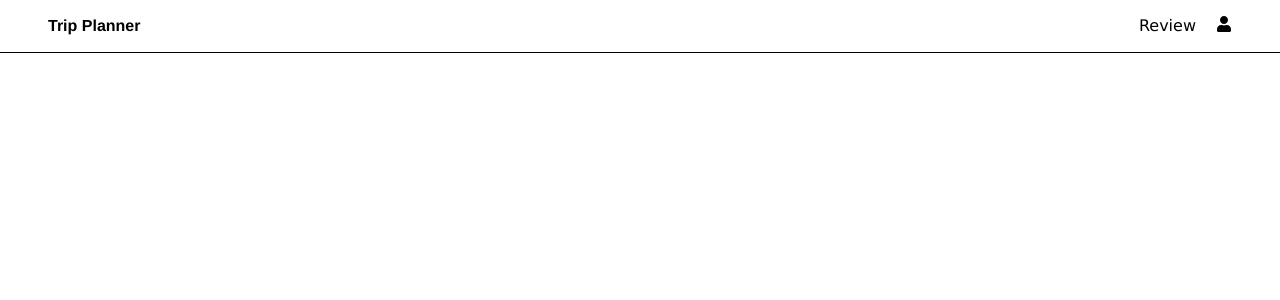
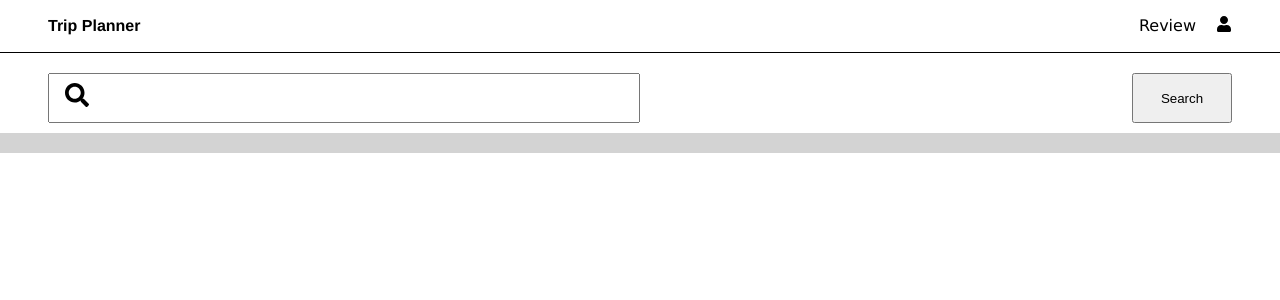
Before and after one commit to IlariaMessiha/Trip-Planner-Project, a React (Create React App) app: page /Search in a window 1280 px wide. Shown: the top 300 px of the page. Built offline with nearby package versions, Linux system fonts and the light colour scheme.

Commit message:
SearchPage and  url params

```diff
--- a/src/App.tsx
+++ b/src/App.tsx
@@ -1,6 +1,6 @@
 import React from "react";
 import { NavigationBar } from "./Components/NavigationBar";
-import { BrowserRouter, Route, Routes } from "react-router-dom";
+import { BrowserRouter, Link, Route, Routes } from "react-router-dom";
 import { Dashboard } from "./Pages/Dashboard";
 import { LocationPage } from "./Pages/LocationPage";
 import { SearchPage } from "./Pages/SearchPage";
@@ -17,7 +17,7 @@ function App() {
           <Route path="/" element={<Dashboard />} />
           <Route path="/location/:id" element={<LocationPage />} />
           <Route path="/activity/:id" element={<ActivityPage />} />
-          <Route path="/SearchPage" element={<SearchPage />} />
+          <Route path="/Search" element={<SearchPage />} />
         </Routes>
       </BrowserRouter>
     </div>
--- a/src/Components/core/InputTextSearchPage.module.css
+++ b/src/Components/core/InputTextSearchPage.module.css
@@ -1,7 +1,7 @@
 .container {
     display: flex;
     font-size: x-large;
-    padding-top: 20px;
+
     width: 50%;
     align-items: center;
 }
--- a/src/Components/core/InputTextSearchPage.tsx
+++ b/src/Components/core/InputTextSearchPage.tsx
@@ -1,10 +1,10 @@
 import { ChangeEventHandler, FC } from "react";
 import { FaSearch } from "react-icons/fa";
+import { Container } from "./Container";
 import styles from "./InputTextSearchPage.module.css";
-
 interface InputTextSearchPageProps {
   onChange: ChangeEventHandler<HTMLInputElement> | undefined;
-  inputValue: string;
+  inputValue: string | undefined;
 }
 export const InputTextSearchPage: FC<InputTextSearchPageProps> = ({
   onChange,
--- /dev/null
+++ b/src/Components/widgets/SearchEngine.module.css
@@ -0,0 +1,39 @@
+.searchContainer {
+    display: flex;
+    justify-content: space-between;
+    padding-top: 20px;
+    padding-bottom: 10px;
+
+
+
+}
+
+.searchButton {
+    width: 100px;
+    height: 50px;
+
+}
+
+
+
+.searchResultContainer {
+    background-color: lightgray;
+
+    padding-top: 20px;
+}
+
+.searchResult {
+    background-color: white;
+}
+
+.searchResultElement {
+    padding: 20px;
+    display: flex;
+    border-bottom: 1px solid black;
+
+}
+
+img {
+    width: 200px;
+    height: 200px;
+}
--- a/src/Components/widgets/SearchEngine.tsx
+++ b/src/Components/widgets/SearchEngine.tsx
@@ -1,3 +1,106 @@
+import React, { KeyboardEventHandler } from "react";
+import { ChangeEvent, MouseEvent, useState } from "react";
+import { useParams } from "react-router";
+import { useNavigate } from "react-router-dom";
+import { apiCalls } from "../../api/api";
+import { SearchResult } from "../../types/SearchResult";
+import { Container } from "../core/Container";
+import { InputTextSearchPage } from "../core/InputTextSearchPage";
+import { Typography } from "../core/Typography";
+import styles from "./SearchEngine.module.css";
+
 export const SearchEngine = () => {
-  return <div></div>;
+  const [results, setResults] = useState<SearchResult[]>([]);
+  const [query, setQuery] = useState<string | undefined>("");
+  const params = new URLSearchParams(window.location.search);
+  const searchWord = params.get("q");
+  const navigate = useNavigate();
+  React.useEffect(() => {
+    if (searchWord) {
+      setQuery(searchWord);
+
+      if (query) {
+        const _results = apiCalls.search(query);
+        if (query === "") {
+          setResults([]);
+        } else {
+          setResults(_results);
+        }
+      }
+    }
+  }, [searchWord]);
+
+  const handleFilter = ({ target }: ChangeEvent<HTMLInputElement>): void => {
+    const _query: string = target.value.toLowerCase();
+    setQuery(_query);
+  };
+  const handleOnClick = (event: MouseEvent<HTMLInputElement>): void => {
+    if (query) {
+      navigate(`/Search?q=${query}`);
+
+      const _results = apiCalls.search(query);
+      if (query === "") {
+        setResults([]);
+      } else {
+        setResults(_results);
+      }
+    }
+  };
+  const onSubmit = (e: any): void => {
+    e.preventDefault();
+    if (query) {
+      navigate(`/Search?q=${query}`);
+
+      const _results = apiCalls.search(query);
+      if (query === "") {
+        setResults([]);
+      } else {
+        setResults(_results);
+      }
+    }
+  };
+
+  return (
+    <div>
+      <Container>
+        <form className={styles.searchContainer} onSubmit={onSubmit}>
+          <InputTextSearchPage onChange={handleFilter} inputValue={query} />
+          <input
+            type="button"
+            className={styles.searchButton}
+            value="Search"
+            onClick={handleOnClick}
+          />
+        </form>
+      </Container>
+      <div className={styles.searchResultContainer}>
+        <Container className={styles.searchResult}>
+          {results.map(({ type, item }) => {
+            return (
+              <div
+                key={`${type}-${item.id}`}
+                className={styles.searchResultElement}
+              >
+                {type === "location" ? (
+                  <div>
+                    <a href={`/location/${item.id}`}>
+                      <img src={item.coverImage} alt="" />
+                      <Typography text={item.name} variant="h3" />
+                    </a>
+                  </div>
+                ) : (
+                  <div>
+                    <a href={`/activity/${item.id}`}>
+                      <img src={item.coverImage} alt="" />
+                      <Typography text={item.name} variant="h3" />
+                    </a>
+                  </div>
+                )}
+              </div>
+            );
+          })}
+        </Container>
+      </div>
+    </div>
+  );
 };
--- a/src/Components/widgets/SearchEngineAutocomplete.tsx
+++ b/src/Components/widgets/SearchEngineAutocomplete.tsx
@@ -24,8 +24,9 @@ export const SearchEngineAutocomplete: FC<SearchEngineProps> = () => {
   };
 
   const navigate = useNavigate();
-  const onSubmit = () => {
-    navigate("/SearchPage");
+  const onSubmit = (e: any) => {
+    e.preventDefault();
+    navigate(`/Search?q=${query}`);
   };
 
   return (
--- a/src/Pages/SearchPage.tsx
+++ b/src/Pages/SearchPage.tsx
@@ -2,11 +2,8 @@ import { ChangeEvent, FC, useState } from "react";
 
 import { Container } from "../Components/core/Container";
 import { SearchEngine } from "../Components/widgets/SearchEngine";
+import styles from "./SearchPage.module.css";
 
 export const SearchPage = () => {
-  return (
-    <Container>
-      <SearchEngine />
-    </Container>
-  );
+  return <SearchEngine />;
 };
```
Also changed, not shown: src/Pages/SearchPage.module.css (deleted, +0 -24 lines).
